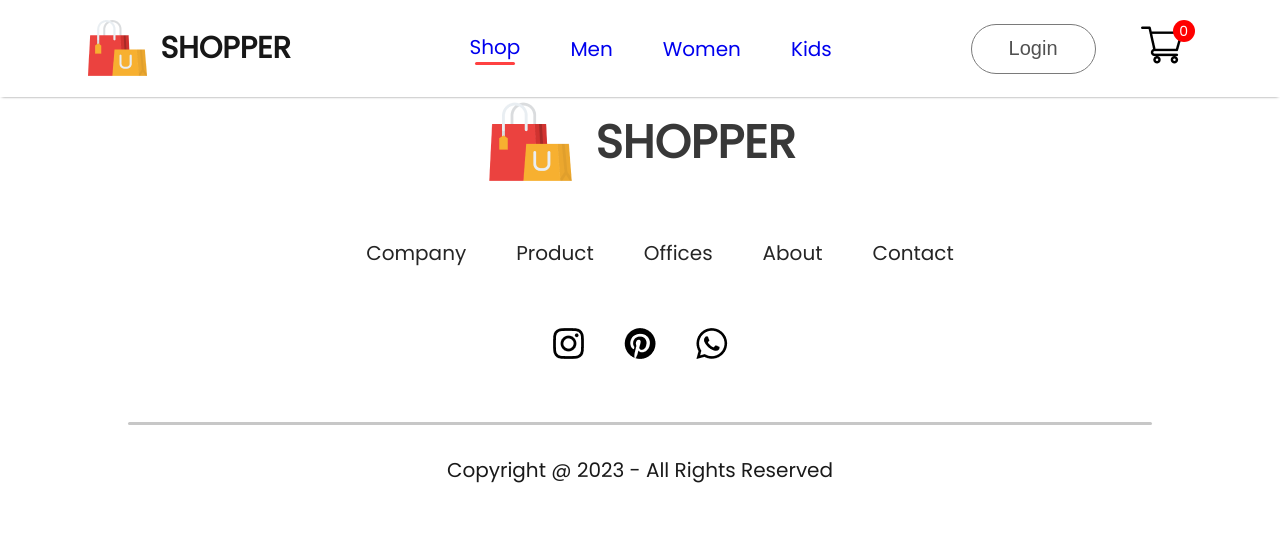
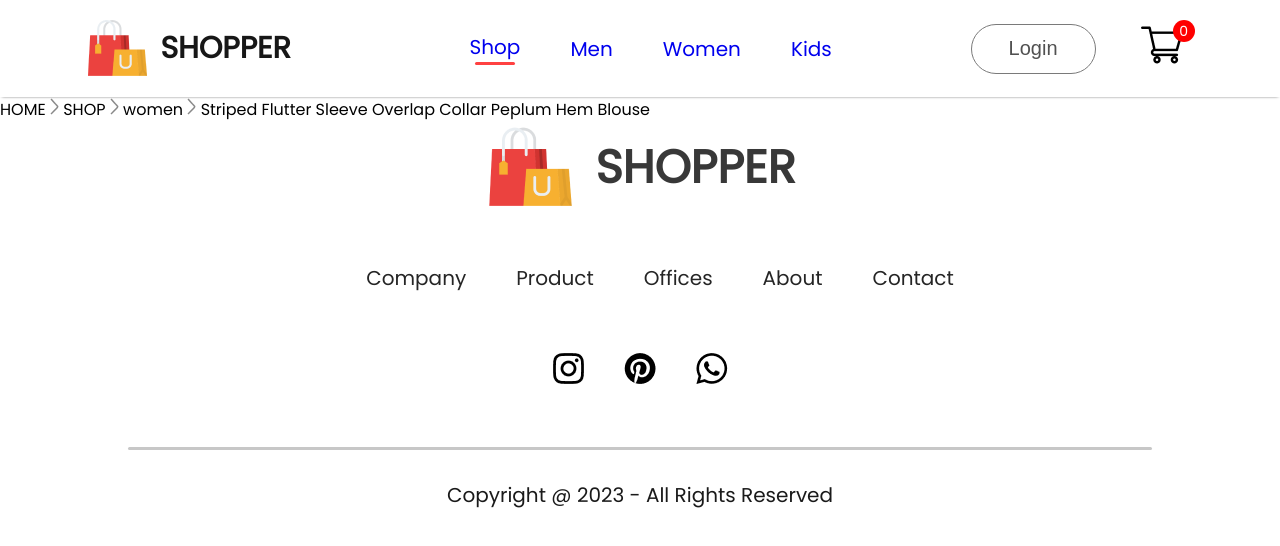
Before and after one commit to albinaasllanaj/frontend-E-commerce-react, a React (Create React App) app: page /product/1 in a window 1280 px wide. Shown: the top 546 px of the page. Built offline with nearby package versions, Linux system fonts and the light colour scheme.

Commit message:
Added breadcrumbs for the product

```diff
--- a/src/Pages/Product.jsx
+++ b/src/Pages/Product.jsx
@@ -1,9 +1,15 @@
-import React from 'react'
+import React, { useContext } from 'react'
+import { ShopContext } from '../Context/ShopContext'
+import { useParams } from 'react-router-dom';
+import Breadcrumb from '../Components/Breadcrumbs/Breadcrumb';
 
 export const Product = () => {
+  const {all_product} = useContext(ShopContext);
+  const {productId} = useParams();
+  const product = all_product.find((e)=> e.id === Number(productId));
   return (
     <div>
-
+        <Breadcrumb product={product}/>
     </div>
   )
 }
```
